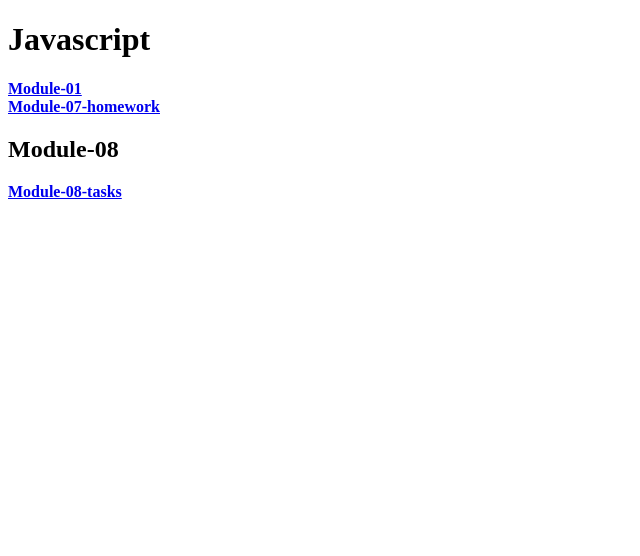
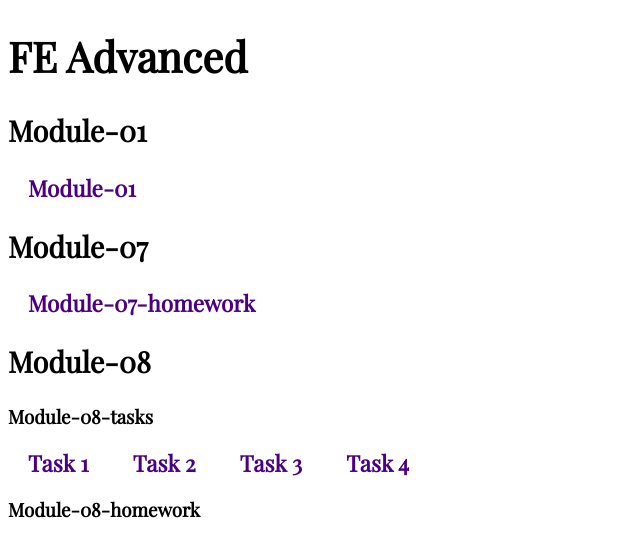
Before and after one commit to yukhas/goit-fe-course, a plain HTML site: page index.html in a window 1280 px wide. Shown: the whole page, without its empty margins (0-640 px from the left). Drawn offline with nearby package versions, Linux system fonts and the light colour scheme.

Commit message:
Changed index.html and added styles.css

```diff
--- a/index.html
+++ b/index.html
@@ -2,21 +2,24 @@
 <html lang="en">
 <head>
 	<meta charset="UTF-8">
-	<title>GOIT-FE-course</title>
+    <title>GOIT-FE-course</title>
+    <meta name="viewport" content="width=device-width, initial-scale=1">
+    <meta http-equiv="X-UA-Compatible" content="IE=Edge">
+    <link href="https://fonts.googleapis.com/css?family=Playfair+Display" rel="stylesheet">
+    <link rel="stylesheet" href="styles.css">
 </head>
 <body>
-    <!-- <h1>HTML/CSS</h1>
-    <a href="html-css/module-01"><strong>Module 01</strong></a>
-    <a href="html-css/module-03"><strong>Module 03</strong></a>
-    <a href="html-css/module-04"><strong>Module 04</strong></a> -->
-    <h1>Javascript</h1>
+    <h1>FE Advanced</h1>
+    <h2>Module-01</h2>
     <a href="javascript/module-01"><strong>Module-01</strong></a><br>
+    <h2>Module-07</h2>
     <a href="javascript/module-07/module-07-homework"><strong>Module-07-homework</strong></a>
     <h2>Module-08</h2>
-    <a href="javascript/module-08/module-08-tasks"><strong>Module-08-tasks</strong></a>
-
-
-
-
+    <h3>Module-08-tasks</h3>
+    <a href="javascript/module-08/module-08-tasks/1"><strong>Task 1</strong></a>
+    <a href="javascript/module-08/module-08-tasks/2"><strong>Task 2</strong></a>
+    <a href="javascript/module-08/module-08-tasks/3"><strong>Task 3</strong></a>
+    <a href="javascript/module-08/module-08-tasks/4"><strong>Task 4</strong></a>
+    <h3>Module-08-homework</h3>
 </body>
 </html>
--- /dev/null
+++ b/styles.css
@@ -0,0 +1,22 @@
+body {
+    font-family: 'Playfair Display', serif;
+}
+
+h1 {
+    font-size: 2.6em;
+}
+
+h2 {
+    font-size: 1.8em;
+}
+
+a {
+    margin: 20px;
+    font-size: 1.4em;
+    color: indigo;
+    text-decoration: none;
+}
+
+a:hover {
+    color: blueviolet;
+}
```
